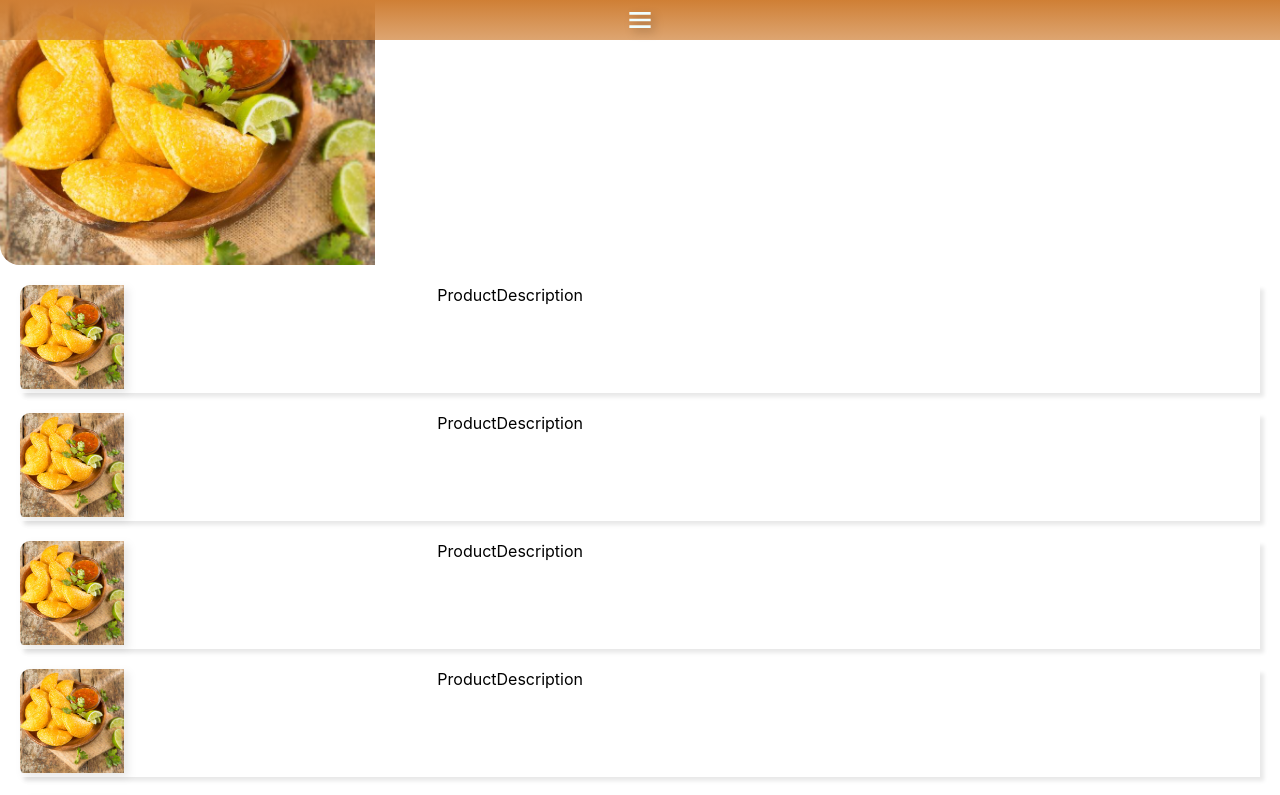
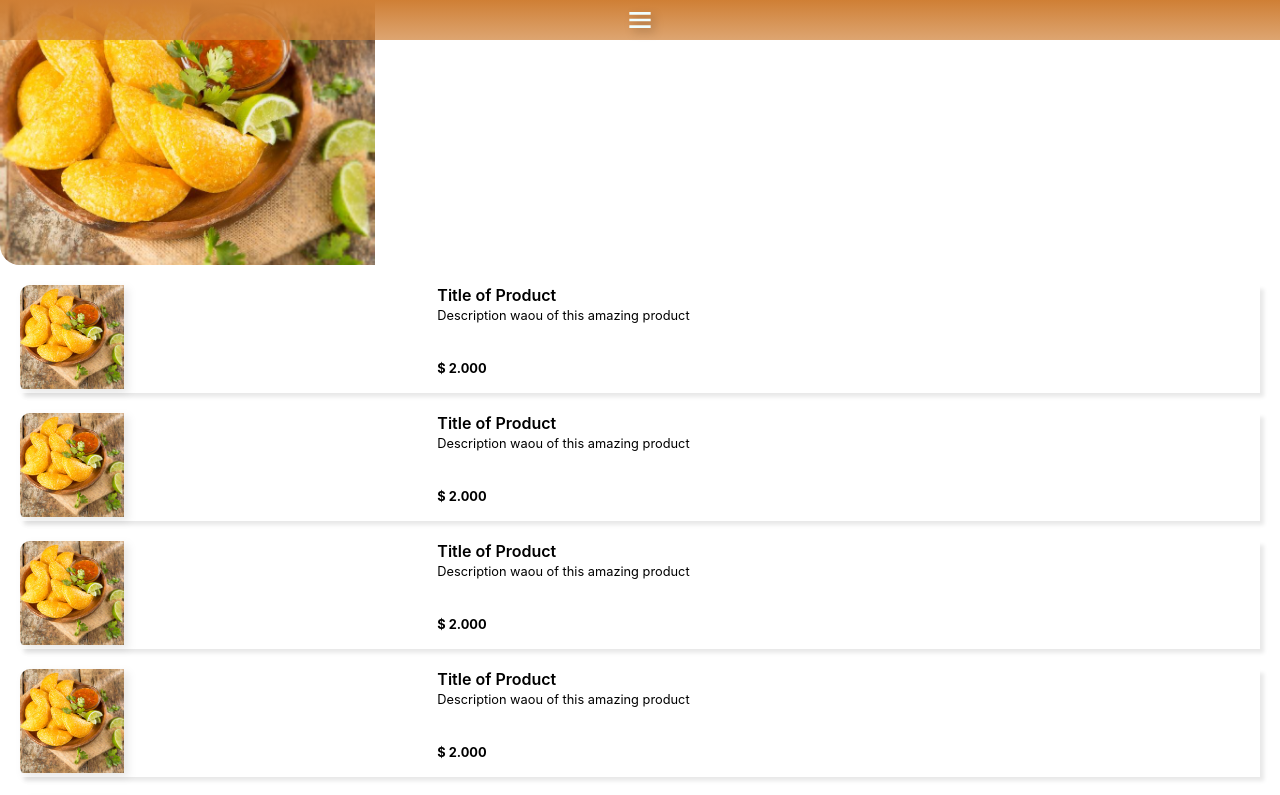
Before and after one commit to bperezgo/empanadas-web-page, a Next.js app: page / in a window 1280 px wide. Shown: the top 795 px of the page. Built offline with nearby package versions, Linux system fonts and the light colour scheme.

Commit message:
feat: ProductDescription with styles

```diff
--- a/components/ProductDescription/index.tsx
+++ b/components/ProductDescription/index.tsx
@@ -1,5 +1,11 @@
 import styles from './styles.module.scss';
 
 export const ProductDescription = () => (
-  <div className={styles.ProductDescription}>ProductDescription</div>
+  <div className={styles.ProductDescription}>
+    <div className={styles.ProductDescription__title}>Title of Product</div>
+    <div className={styles.ProductDescription__description}>
+      Description waou of this amazing product
+    </div>
+    <div className={styles.ProductDescription__price}>$ 2.000</div>
+  </div>
 );
--- a/components/ProductDescription/styles.module.scss
+++ b/components/ProductDescription/styles.module.scss
@@ -1,4 +1,25 @@
 .ProductDescription {
   grid-column-start: 3;
   grid-column-end: 6;
+  display: flex;
+  flex-direction: column;
 }
+
+.ProductDescription__title {
+  font-size: 1em;
+  font-weight: 600;
+  margin-bottom: 0.2em
+}
+
+.ProductDescription__description {
+  font-size: 0.8em;
+}
+
+.ProductDescription__price {
+  display: flex;
+  position: relative;
+  margin-top: auto;
+  bottom: 1.3em;
+  font-size: 0.8em;
+  font-weight: bold;
+}
```
